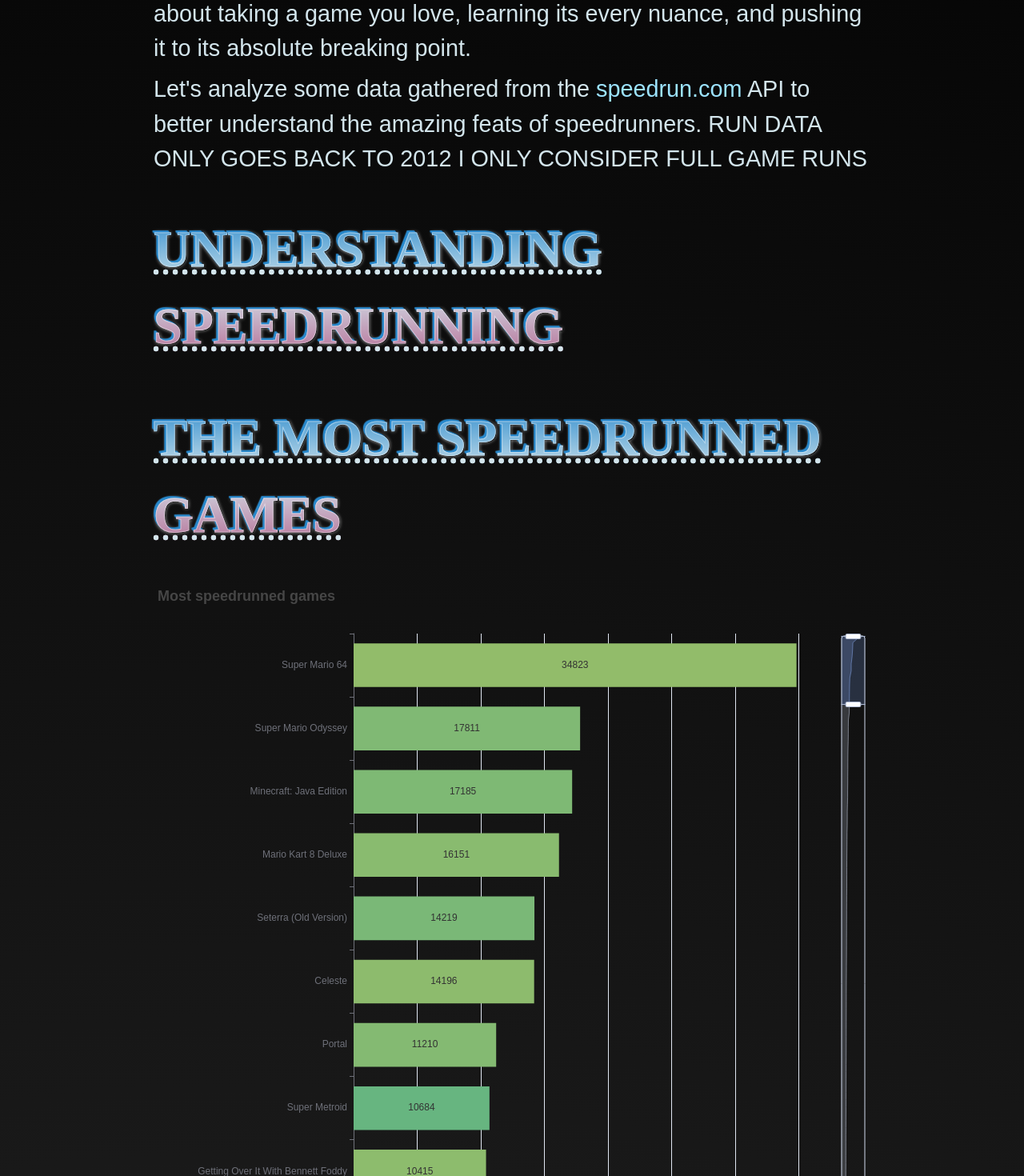
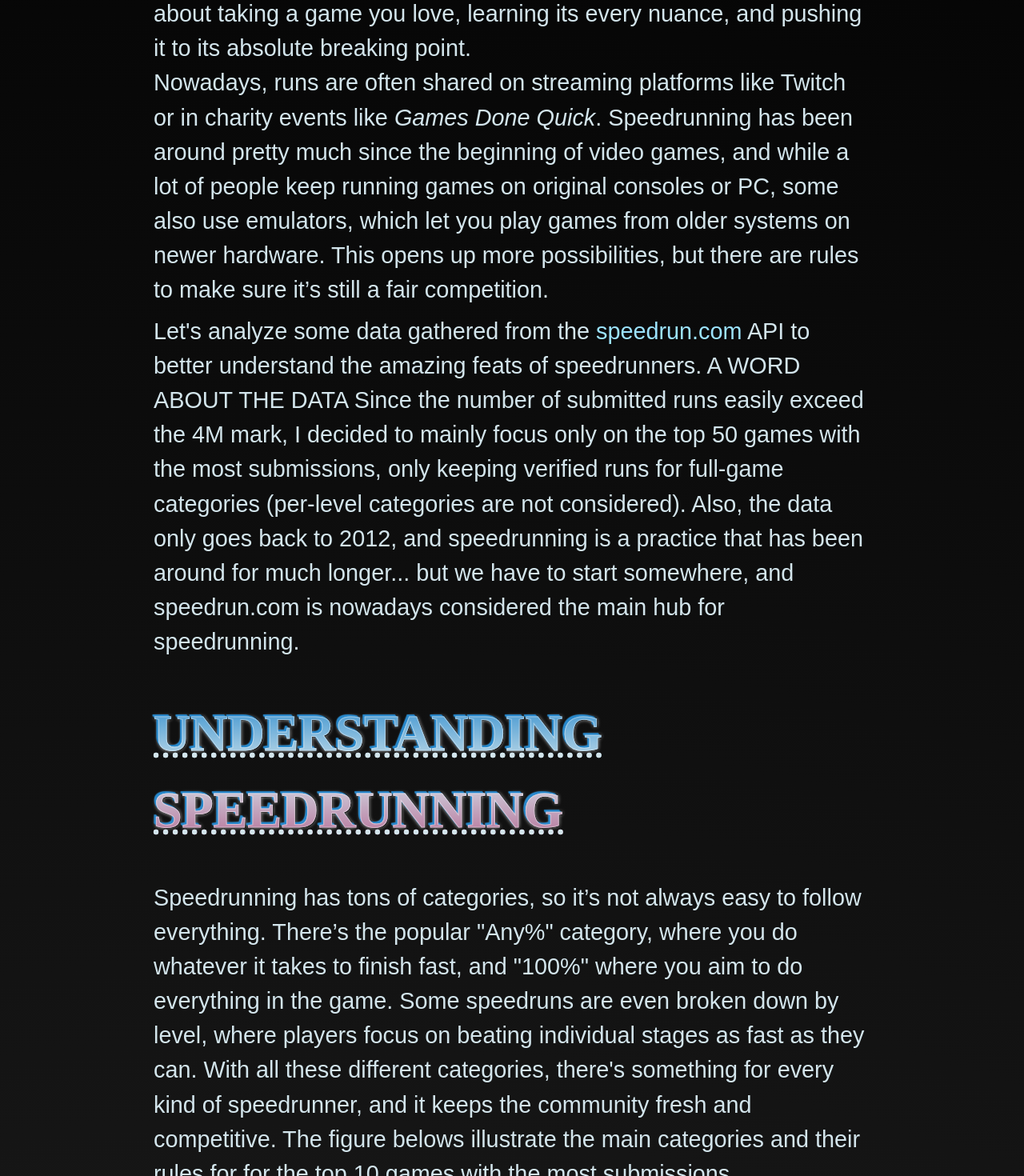
Before and after one commit to ColasDroin/speedrunning_visual_exploration, a Next.js app: page / in a window 1280 px wide. Shown: the part 620-2090 px from the top of the page at 80% size. Built offline with nearby package versions, Linux system fonts and the light colour scheme; no server answers; a web font is replaced by a local one.

Commit message:
Updated the text a bit

```diff
--- a/app/components/fig4.tsx
+++ b/app/components/fig4.tsx
@@ -52,16 +52,16 @@
 
     // Map option
     const mapOption: echarts.EChartsOption = {
-      backgroundColor: "#000",
-      title: {
-        text: endMonth,
-        left: "center",
-        top: "top",
-        textStyle: {
-          color: "#fff",
-          fontSize: 24,
-        },
-      },
+      // backgroundColor: "#000",
+      // title: {
+      //   text: endMonth,
+      //   left: "center",
+      //   top: "top",
+      //   textStyle: {
+      //     color: "#fff",
+      //     fontSize: 24,
+      //   },
+      // },
       tooltip: {
         trigger: "item",
         formatter: function (params: any) {
@@ -74,7 +74,9 @@
           min: 0,
           max: maxValue,
           text: ["High", "Low"],
-          left: "right",
+          orient: "horizontal",
+          left: "center",
+          // left: "right",
           inRange: {
             color: [
               "#313695",
@@ -99,7 +101,7 @@
           name: "World Map",
           type: "map",
           map: "WORLD",
-          roam: true,
+          roam: false,
           data: data
             .filter((d: string[]) => d[0] === endMonth)
             .map((d: string[]) => ({
@@ -314,7 +316,7 @@
     <ReactECharts
       ref={chartRef}
       option={option || {}}
-      style={{ height: "1000px", width: "100%" }}
+      style={{ height: "800px", width: "100%" }}
       opts={{ renderer: "canvas" }}
       theme="dark"
     />
--- a/app/page.tsx
+++ b/app/page.tsx
@@ -29,6 +29,15 @@
             thought possible. It’s about taking a game you love, learning its
             every nuance, and pushing it to its absolute breaking point.
           </div>
+          <p>
+            Nowadays, runs are often shared on streaming platforms like Twitch
+            or in charity events like <i>Games Done Quick</i>. Speedrunning has
+            been around pretty much since the beginning of video games, and
+            while a lot of people keep running games on original consoles or PC,
+            some also use emulators, which let you play games from older systems
+            on newer hardware. This opens up more possibilities, but there are
+            rules to make sure it’s still a fair competition.
+          </p>
           <div className="mx-auto mt-2">
             Let&apos;s analyze some data gathered from the{" "}
             <span className={`${styles.subtleGlow}`}>
@@ -40,8 +49,14 @@
                 speedrun.com
               </a>
             </span>{" "}
-            API to better understand the amazing feats of speedrunners. RUN DATA
-            ONLY GOES BACK TO 2012 I ONLY CONSIDER FULL GAME RUNS
+            API to better understand the amazing feats of speedrunners. A WORD
+            ABOUT THE DATA Since the number of submitted runs easily exceed the
+            4M mark, I decided to mainly focus only on the top 50 games with the
+            most submissions, only keeping verified runs for full-game
+            categories (per-level categories are not considered). Also, the data
+            only goes back to 2012, and speedrunning is a practice that has been
+            around for much longer... but we have to start somewhere, and
+            speedrun.com is nowadays considered the main hub for speedrunning.
           </div>
           <div
             className={`${styles.chrome} ${styles.shine} ${styles.titleDecorated} mt-11 mb-10`}
@@ -49,9 +64,17 @@
           >
             UNDERSTANDING SPEEDRUNNING
           </div>
-          {/* <div className="mx-auto">
-            <Fig1 />
-          </div> */}
+          <p>
+            Speedrunning has tons of categories, so it’s not always easy to
+            follow everything. There’s the popular "Any%" category, where you do
+            whatever it takes to finish fast, and "100%" where you aim to do
+            everything in the game. Some speedruns are even broken down by
+            level, where players focus on beating individual stages as fast as
+            they can. With all these different categories, there's something for
+            every kind of speedrunner, and it keeps the community fresh and
+            competitive. The figure belows illustrate the main categories and
+            their rules for for the top 10 games with the most submissions.
+          </p>
           <div
             className={`${styles.chrome} ${styles.shine} ${styles.titleDecorated} mt-11 mb-10`}
             data-text="THE MOST SPEEDRUNNED GAMES"
@@ -88,6 +111,12 @@
           <div className="mx-auto">
             <Fig4 />
           </div>
+          <div
+            className={`${styles.chrome} ${styles.shine} ${styles.titleDecorated} mt-11 mb-10`}
+            data-text="ABOUT THIS WORK"
+          >
+            ABOUT THIS WORK
+          </div>
           COLOR SCRAPPED FROM https://github.com/sshaw/national_colors
         </div>
       </div>
```
